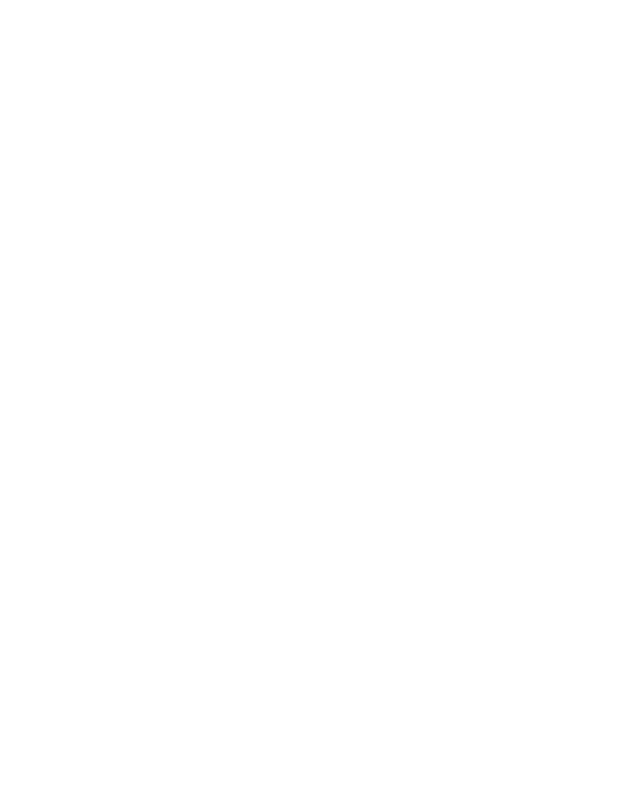
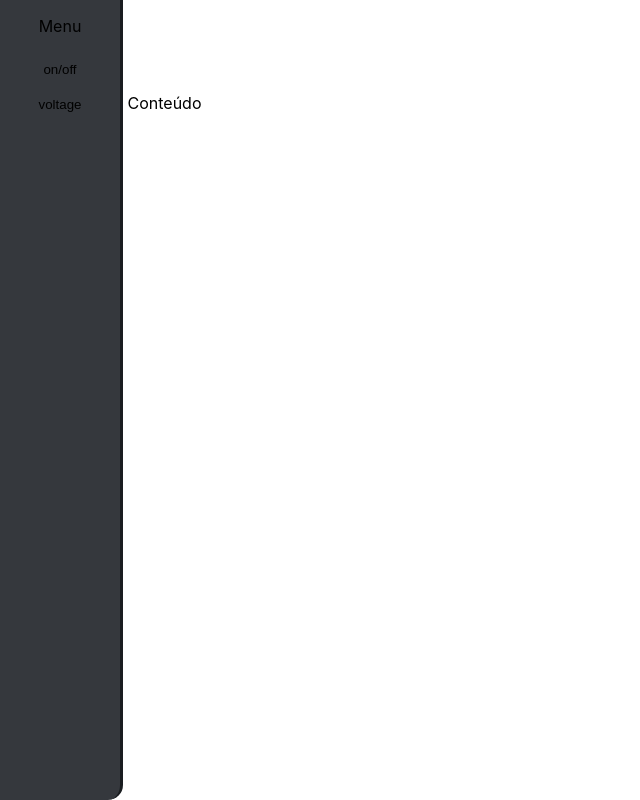
Before and after one commit to tpcorrea/AvlBatteryTester, an Electron app: page AvlBatteryTester/src/index.html in a window 800 px wide. Shown: the whole page, without its empty margins (0-640 px from the left). Drawn offline with Linux system fonts and the light colour scheme.

Commit message:
hash-table

```diff
--- a/AvlBatteryTester/src/index.css
+++ b/AvlBatteryTester/src/index.css
@@ -1,6 +1,59 @@
+head{
+  margin: 0;
+  width: 0;
+  height: 0;
+  padding: 0;
+}
+
+button{
+  margin: 0;
+  width: 70px;
+  height: 35px;
+  border-radius: 5px;
+  border-color: #1b1c1f;
+  background-color: #35383d;
+}
+
 body {
   font-family: -apple-system, BlinkMacSystemFont, "Segoe UI", Roboto, Helvetica, Arial, sans-serif;
-  margin: auto;
-  max-width: 38rem;
-  padding: 2rem;
+  margin: 0;
+  height: 100%;
+  width: 100%;
+  padding: 0;
 }
+
+body .menu{
+  height: 100vh;
+  width: 15%;
+  display: inline-block;
+  text-align: center;
+  background-color: #35383d;
+  border-right: 3px solid #1a1d20;
+  border-radius: 0 0 15px 0;
+}
+
+body .menu button {
+  margin: 0;
+  height: 35px;
+  width: 100%;
+  border: 0;
+  border-radius: 0;
+  background-color: #35383d;
+}
+
+body button:hover{
+  background-color: #1a1d20;
+}
+
+body .separation{
+  display: inline-block;
+  height: 100%;
+  width: 3px;
+  background-color: #35383d;
+}
+
+body .content{
+  height: 100%;
+  width: auto;
+  display: inline-block;
+}
--- a/AvlBatteryTester/src/index.html
+++ b/AvlBatteryTester/src/index.html
@@ -5,5 +5,13 @@
     <link rel="stylesheet" href="index.css">
   </head>
   <body>
+    <div class="menu">
+      <p>Menu</p>
+      <button class="on/off">on/off</button>
+      <button class="voltage">voltage</button>
+    </div>
+    <div class="content">
+      <p>Conteúdo</p>
+    </div>
   </body>
 </html>
```
Also changed, not shown: 2 other files.
